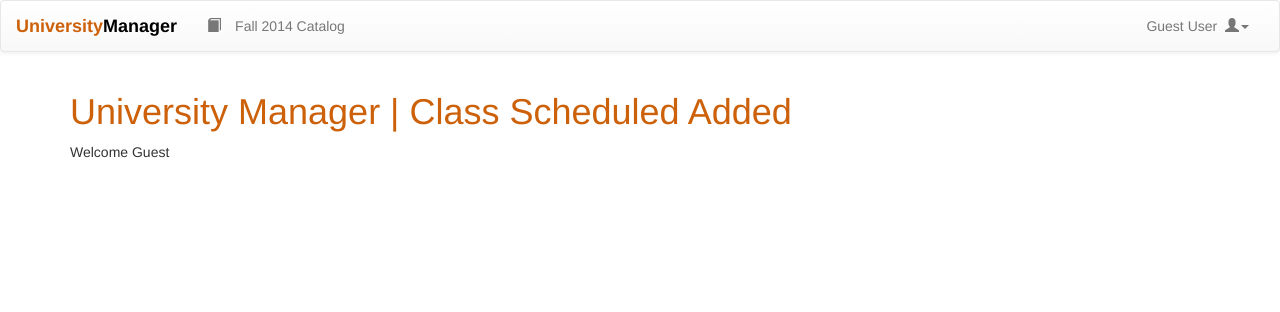
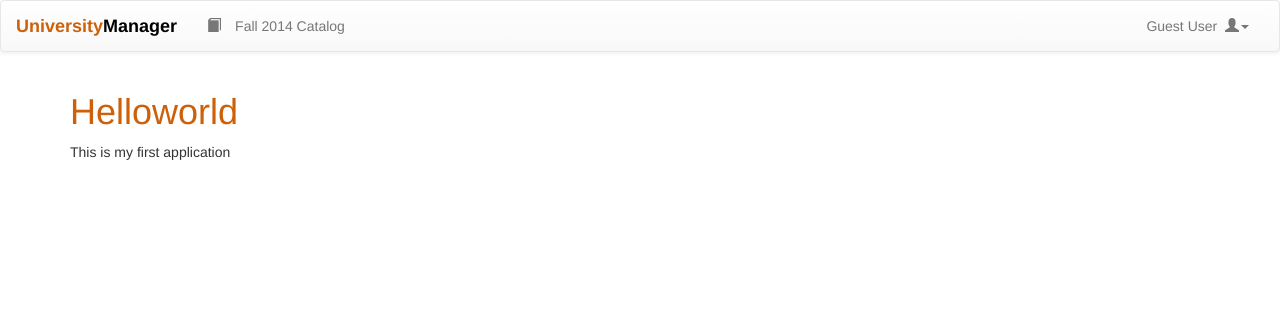
Before and after one commit to CNphan/CP546, a Node server app: page /catalog/addschedule in a window 1280 px wide. Shown: the top 312 px of the page. Run offline with Node 20, Linux system fonts and the light colour scheme.

Commit message:
My first change

```diff
--- a/data/index.js
+++ b/data/index.js
@@ -1,5 +1,5 @@
 module.exports = {
-	"user":{"type":"student",
+	"user":{"type":"admin",
 			"id":0,
 			"first":"Guest",
 			"last":"User"}
--- a/views/addschedule.jade
+++ b/views/addschedule.jade
@@ -20,7 +20,7 @@ block content
     .row
       //-Columns in a row must equal 12.
       .col-xs-12.col-sm-12.col-md-12.col-lg-12
-        h1 #{title}
-        p Welcome #{user.first}
+        h1 Helloworld
+        p This is my first application
 
 // End Jade Template
```
